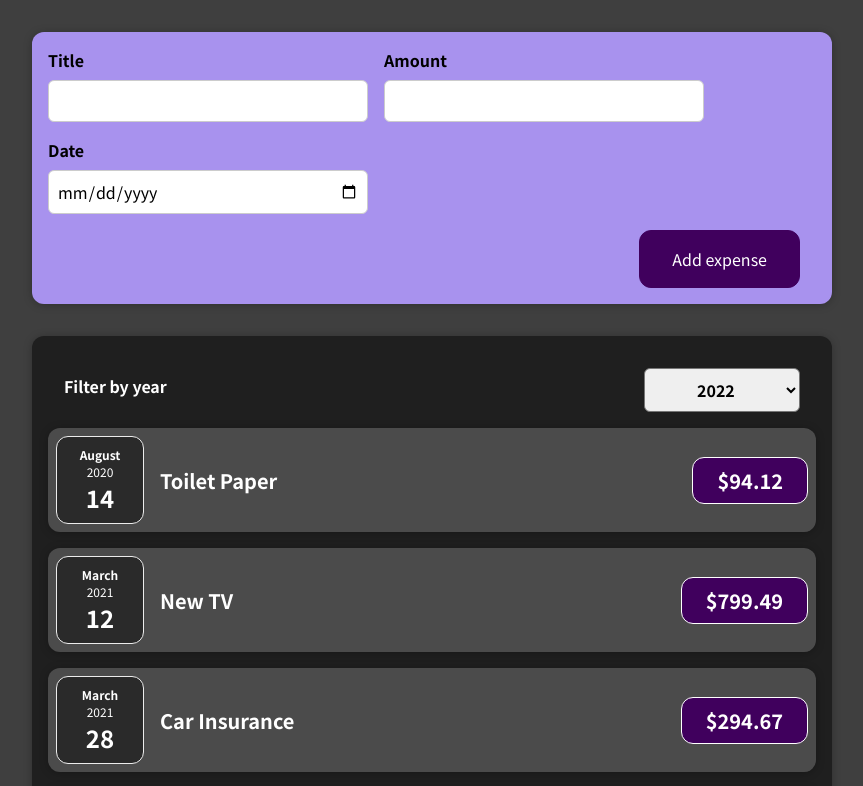
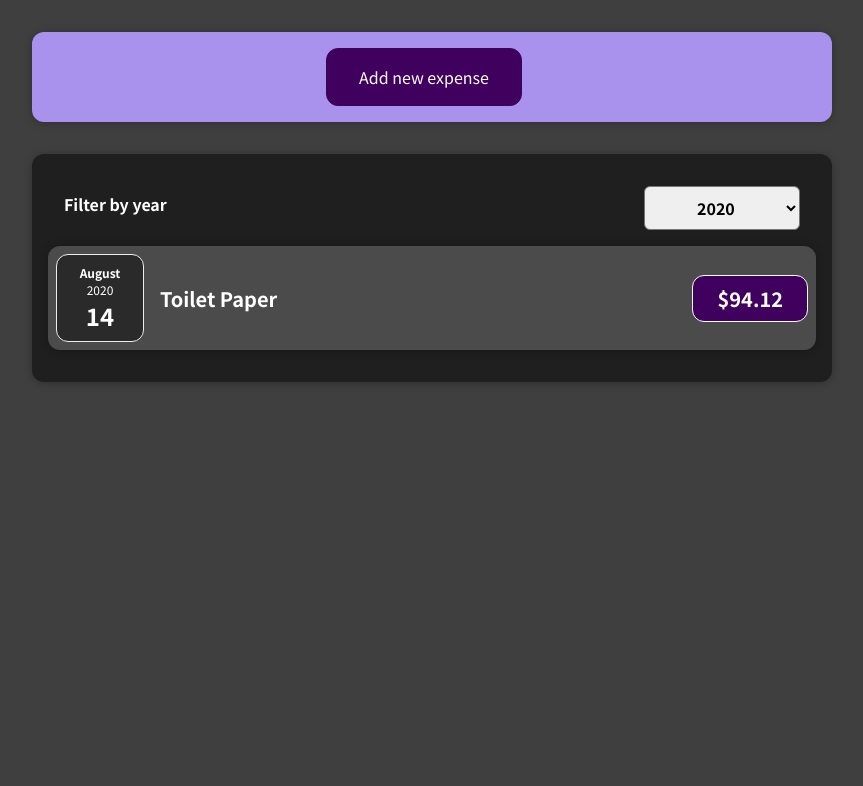
Before and after one commit to Otezzz/react-course-app, a React (Create React App) app: page / in a window 1280 px wide. Shown: the top 786 px of the page, without its empty margins (208-1071 px from the left). Built offline with nearby package versions, Linux system fonts and the light colour scheme.

Commit message:
React test app - Task 4.

```diff
--- a/src/App.js
+++ b/src/App.js
@@ -31,10 +31,6 @@ const DUMMY_EXPENSES = [
 function App() {
     const [expenses, setExpenses] = useState(DUMMY_EXPENSES);
 
-    const newExpenseData = (updatedExpenses) => {
-        setExpenses(updatedExpenses);
-    };
-
     const saveNewExpense = (newExpenses) => {
         setExpenses((prevExpenses) => {
             return [newExpenses, ...prevExpenses];
@@ -46,7 +42,6 @@ function App() {
             <NewExpense onAddExpense={saveNewExpense} />
             <Expenses
                 expensesData={expenses}
-                expensesFilterHandler={newExpenseData}
             />
         </div>
     );
--- a/src/components/Expenses/ExpenseItem.js
+++ b/src/components/Expenses/ExpenseItem.js
@@ -5,6 +5,7 @@ import './ExpenseItem.css';
 
 function ExpenseItem (props) {
     return (
+        <li>
             <Card className="expense-item">
                 <ExpenseDate date={props.date} />
                 <div className="expense-item__description">
@@ -12,6 +13,7 @@ function ExpenseItem (props) {
                     <div className="expense-item__price">${props.amount}</div>
                 </div>
             </Card>
+        </li>
     );
 }
 
--- a/src/components/Expenses/Expenses.js
+++ b/src/components/Expenses/Expenses.js
@@ -1,6 +1,6 @@
 import React, { useState } from 'react';
 
-import ExpenseItem from './ExpenseItem'
+import ExpenseList from './ExpensesList'
 import Card from '../UI/Card'
 import ExpensesFilter from '../ExpensesFilter/ExpensesFilter'
 
@@ -10,12 +10,12 @@ function Expenses (props) {
     const [filteredYear, setFilteredYear] = useState('2020');
 
     const filterExpenseHandler = (filterValue) => {
-        const newExpensesArr = props.expensesData.filter((newExpense) => {
-            return (newExpense.date.getFullYear().toString() === filterValue);
-        });
         setFilteredYear(filterValue);
-        props.expensesFilterHandler(newExpensesArr);
     };
+
+    const newExpensesArr = props.expensesData.filter((newExpense) => {
+        return (newExpense.date.getFullYear().toString() === filteredYear);
+    });
 
     return (
         <div>
@@ -24,14 +24,7 @@ function Expenses (props) {
                     selected={filteredYear}
                     onFilterExpenseHandler={filterExpenseHandler}
                 />
-                {props.expensesData.map((expenses) => (
-                    <ExpenseItem
-                        key={expenses.id}
-                        title={expenses.title}
-                        amount={expenses.amount}
-                        date={expenses.date}
-                    />
-                ))}
+                <ExpenseList items={newExpensesArr} />
             </Card>
         </div>
     );
--- /dev/null
+++ b/src/components/Expenses/ExpensesList.css
@@ -0,0 +1,9 @@
+.expenses-list {
+    list-style: none;
+    padding: 0;
+}
+
+.expenses-list__fallback {
+    color: white;
+    text-align: center;
+}
--- /dev/null
+++ b/src/components/Expenses/ExpensesList.js
@@ -0,0 +1,25 @@
+import React from 'react';
+
+import ExpenseItem from './ExpenseItem';
+import './ExpensesList.css';
+
+const ExpensesList = props => {
+    if (props.items.length === 0) {
+        return <h2 className="expenses-list__fallback">Found no expenses.</h2>;
+    }
+
+    return (
+        <ul className="expenses-list">
+            {props.items.map((expenses) => (
+                <ExpenseItem
+                    key={expenses.id}
+                    title={expenses.title}
+                    amount={expenses.amount}
+                    date={expenses.date}
+                />
+            ))}
+        </ul>
+    );
+};
+
+export default ExpensesList;
--- a/src/components/ExpensesFilter/ExpensesFilter.js
+++ b/src/components/ExpensesFilter/ExpensesFilter.js
@@ -13,7 +13,7 @@ const ExpensesFilter = (props) => {
         <div className='expenses-filter'>
             <div className='expenses-filter__control'>
                 <label>Filter by year</label>
-                <select onChange={filterChangeHandler}>
+                <select value={props.selected} onChange={filterChangeHandler}>
                     <option value='2022'>2022</option>
                     <option value='2021'>2021</option>
                     <option value='2020'>2020</option>
--- a/src/components/NewExpense/ExpenseForm.css
+++ b/src/components/NewExpense/ExpenseForm.css
@@ -24,3 +24,7 @@
 .new-expense__actions {
     text-align: right;
 }
+
+.center {
+    text-align: center;
+}
--- a/src/components/NewExpense/ExpenseForm.js
+++ b/src/components/NewExpense/ExpenseForm.js
@@ -63,6 +63,7 @@ const ExpenseForm = (props) => {
                 </div>
             </div>
             <div className="new-expense__actions">
+                <button type="button" onClick={props.onCancel}>Cancel</button>
                 <button type="submit">Add expense</button>
             </div>
         </form>
--- a/src/components/NewExpense/NewExpense.css
+++ b/src/components/NewExpense/NewExpense.css
@@ -36,3 +36,7 @@
 .new-expense button.alternative:active {
     background-color: #ddb3f8;
 }
+
+.center {
+    text-align: center;
+}
--- a/src/components/NewExpense/NewExpense.js
+++ b/src/components/NewExpense/NewExpense.js
@@ -1,20 +1,38 @@
-import React from 'react';
+import React, { useState } from 'react';
 import ExpenseForm from './ExpenseForm';
 
 import './NewExpense.css'
 
 const NewExpense = (props) => {
+    const [isEditing, setIsEditing] = useState(false);
+
     const saveExpenseDataHandler = (enteredExpenseData) => {
         const expenseData = {
             ...enteredExpenseData,
             id: Math.random().toString()
         };
         props.onAddExpense(expenseData);
+        setIsEditing(false);
     };
+
+    const startEditingHandler = () => {
+        setIsEditing(true);
+    };
+
+    const stopEditingHandler = () => {
+        setIsEditing(false);
+    };
+
+    const formButton =
+        <div className="new-expense__actions center">
+            <button type="button" onClick={startEditingHandler}>Add new expense</button>
+        </div>
+    ;
 
     return (
         <div className="new-expense">
-            <ExpenseForm onSaveExpenseData={saveExpenseDataHandler} />
+            {!isEditing && formButton}
+            {isEditing && <ExpenseForm onCancel={stopEditingHandler} onSaveExpenseData={saveExpenseDataHandler} />}
         </div>
     );
 };
```
Lines whose indentation alone changed are shown as unchanged.
